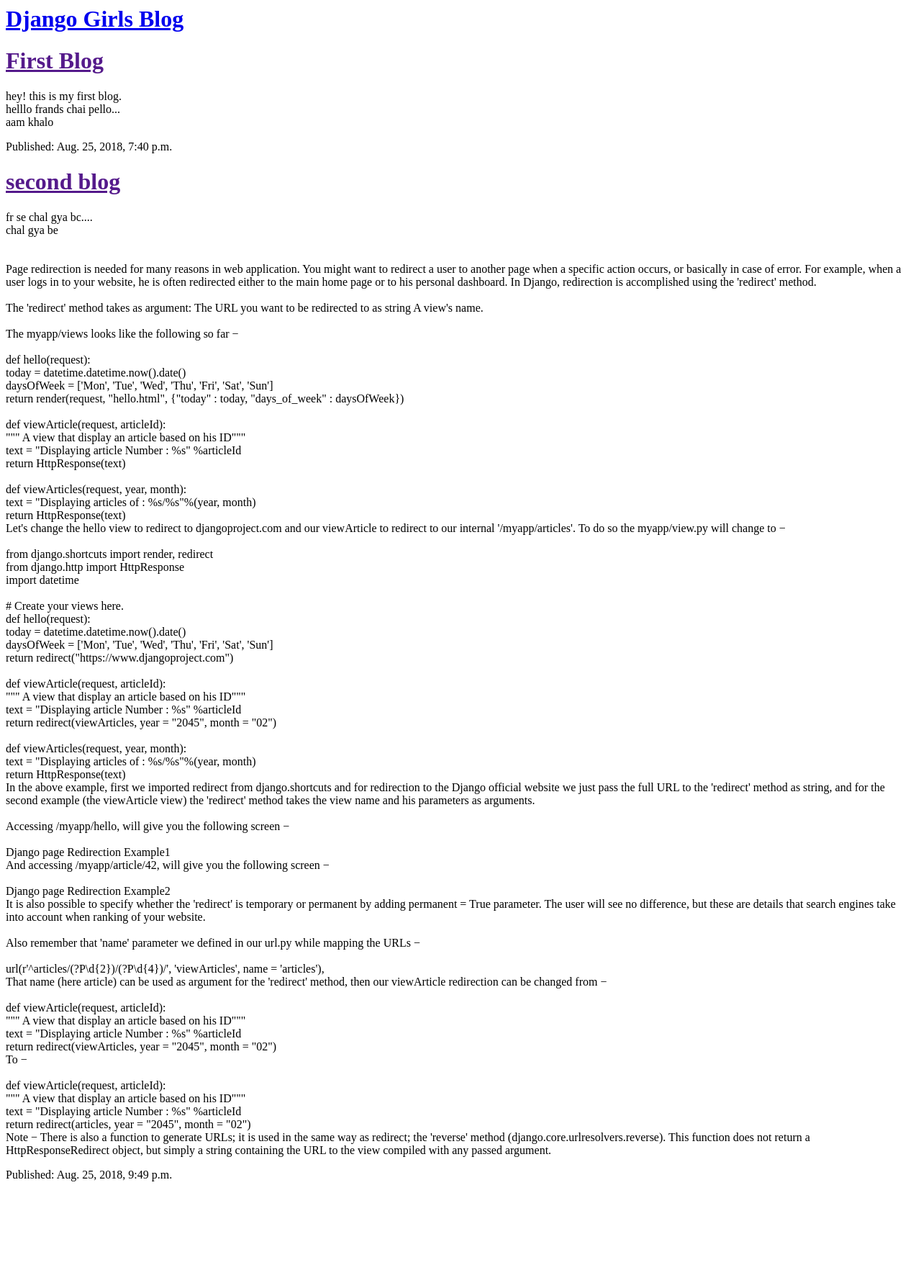
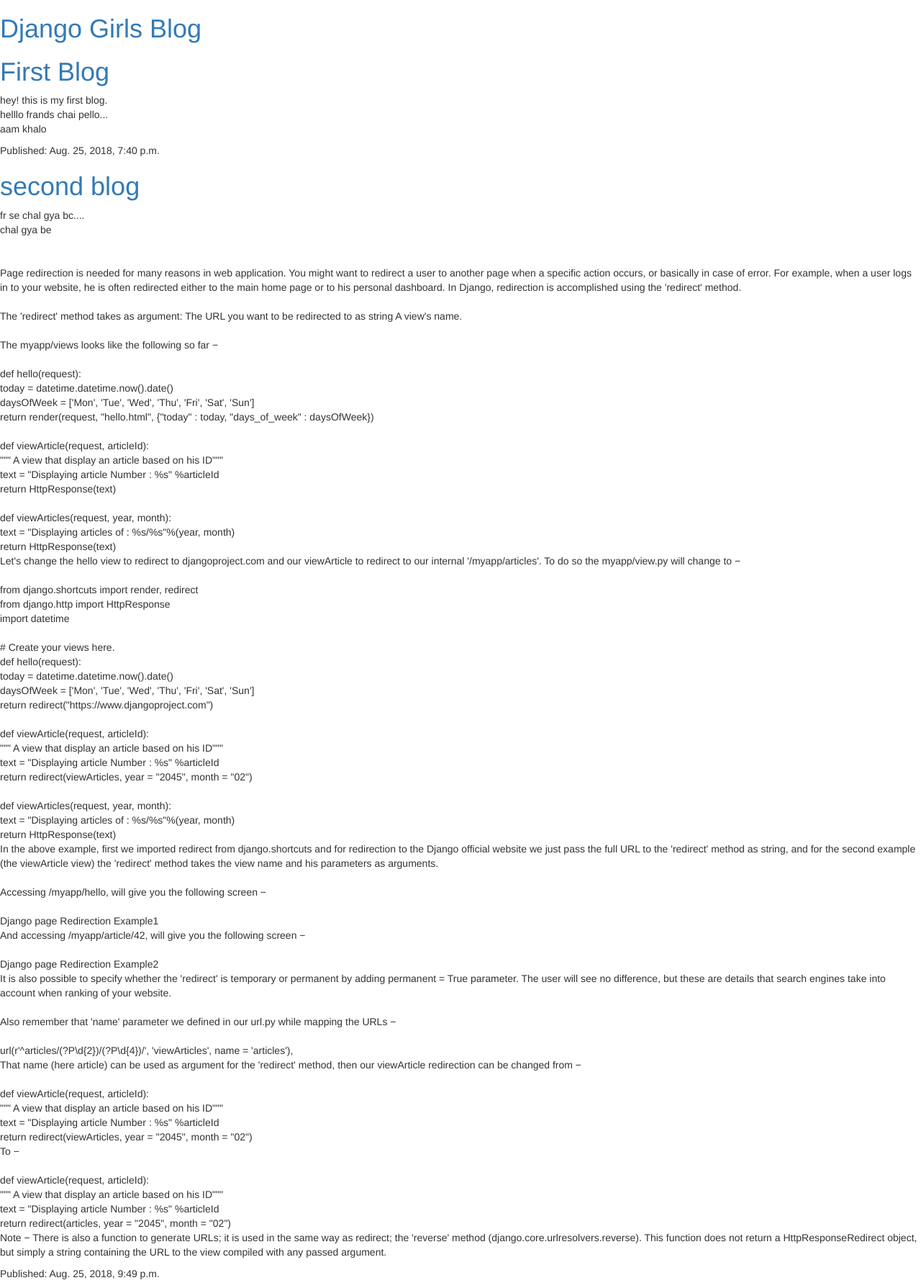
Before and after one commit to iamayush027/DjangoProject, a Django app: page / in a window 1280 px wide. Shown: the whole page at 72% size. Before the commit the page ends 1641 px from the top, so only its background shows below. Run offline with Django 3.2, Linux system fonts and the light colour scheme; data comes from the database, SQL or seed files in the repository; some libraries are stand-ins or nearby versions.

Commit message:
Third commit

```diff
--- a/blog/templates/blog/post_list.html
+++ b/blog/templates/blog/post_list.html
@@ -1,10 +1,12 @@
 <html>
     <head>
         <title>Django Girls blog</title>
+        <link rel="stylesheet" href="//maxcdn.bootstrapcdn.com/bootstrap/3.2.0/css/bootstrap.min.css">
+<link rel="stylesheet" href="//maxcdn.bootstrapcdn.com/bootstrap/3.2.0/css/bootstrap-theme.min.css">
     </head>
     <body>
         <div>
-            <h1><a href="/">Django Girls Blog</a></h1>
+            <h1><a href="http://www.vogella.com/tutorials/ApacheTomcat/article.html">Django Girls Blog</a></h1>
         </div>
 
 
```
Also changed, not shown: blog/forms.py (added), blog/static/css/blog.css (added).
